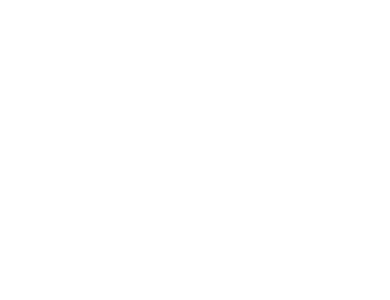
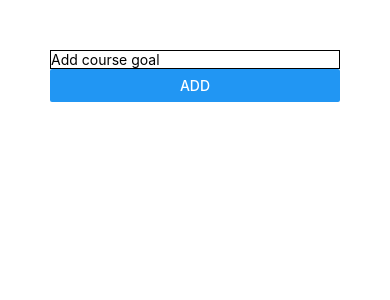
Before and after one commit to ChristoT98/React-native-complete-guide, a React Native app: screen / in a window 390 px wide. Shown: the top 300 px of the page. Built offline with nearby package versions, Linux system fonts and the light colour scheme.

Commit message:
Getting started with styles

```diff
--- a/App.js
+++ b/App.js
@@ -1,11 +1,12 @@
 import React from 'react';
-import { StyleSheet, Text, View } from 'react-native';
+import { StyleSheet, Text, View, TextInput, Button } from 'react-native';
 
 export default function App() {
   return (
     <View>
-      <View>
-
+      <View style={{padding: 50}}>
+          <TextInput placeholder="Add course goal" style={{ borderColor: 'black', borderWidth: 1}} />
+          <Button title="ADD" />
       </View>
       <View>
 
```
